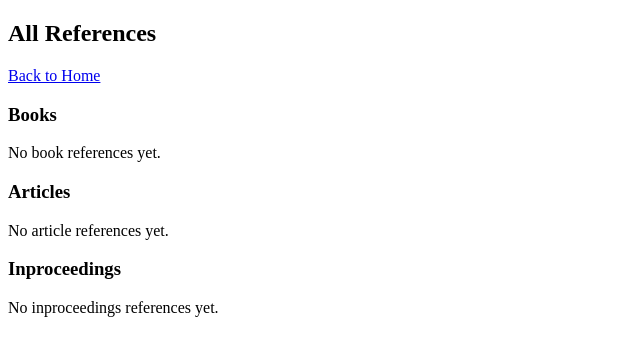
After one commit to imsyc75/YVVLE, a Flask app: template src/templates/view_references.html in a window 1280 px wide. The commit adds this page. Shown: the top 356 px of the page, without its empty margins (0-640 px from the left). Run offline with Flask 3, Linux system fonts and the light colour scheme; the template is opened without the code that fills it, so the values that code supplies are empty.

Commit message:
Add references view page

```diff
--- a/src/app.py
+++ b/src/app.py
@@ -11,6 +11,22 @@
 @app.route("/")
 def index():
     return render_template("index.html")
+
+@app.route("/view_references")
+def view_references():
+    try:
+        books = get_books()
+        articles = get_articles()
+        inproceedings = get_inproceedings()
+
+        return render_template("view_references.html",
+                             books=books,
+                             articles=articles,
+                             inproceedings=inproceedings)
+    except Exception as error:
+        print(str(error))
+        flash(str(error))
+        return redirect("/")
 
 @app.route("/new_book")
 def new():
--- a/src/templates/index.html
+++ b/src/templates/index.html
@@ -45,4 +45,9 @@ LaTex BibTex
 </div>
 </p>
 
+<div>
+  <a href="/view_references">View References</a>
+</div>
+</p>
+
 {% endblock %}
--- /dev/null
+++ b/src/templates/view_references.html
@@ -0,0 +1,67 @@
+{% extends "layout.html" %}
+{% block title %}
+View References
+{% endblock %}
+{% block body %}
+
+<h2>All References</h2>
+
+<div>
+    <a href="/">Back to Home</a>
+</div>
+
+<h3>Books</h3>
+<div>
+    {% if books %}
+        {% for book in books %}
+            <div>
+                <p>Key: {{ book.key }}</p>
+                <p>Author: {{ book.author }}</p>
+                <p>Title: {{ book.title }}</p>
+                <p>Year: {{ book.year }}</p>
+                <p>Publisher: {{ book.publisher }}</p>
+                <hr>
+            </div>
+        {% endfor %}
+    {% else %}
+        <p>No book references yet.</p>
+    {% endif %}
+</div>
+
+<h3>Articles</h3>
+<div>
+    {% if articles %}
+        {% for article in articles %}
+            <div>
+                <p>Key: {{ article.key }}</p>
+                <p>Author: {{ article.author }}</p>
+                <p>Title: {{ article.title }}</p>
+                <p>Year: {{ article.year }}</p>
+                <p>Journal: {{ article.journal }}</p>
+                <hr>
+            </div>
+        {% endfor %}
+    {% else %}
+        <p>No article references yet.</p>
+    {% endif %}
+</div>
+
+<h3>Inproceedings</h3>
+<div>
+    {% if inproceedings %}
+        {% for inproceeding in inproceedings %}
+            <div>
+                <p>Key: {{ inproceeding.key }}</p>
+                <p>Author: {{ inproceeding.author }}</p>
+                <p>Title: {{ inproceeding.title }}</p>
+                <p>Year: {{ inproceeding.year }}</p>
+                <p>Booktitle: {{ inproceeding.booktitle }}</p>
+                <hr>
+            </div>
+        {% endfor %}
+    {% else %}
+        <p>No inproceedings references yet.</p>
+    {% endif %}
+</div>
+
+{% endblock %}
```
